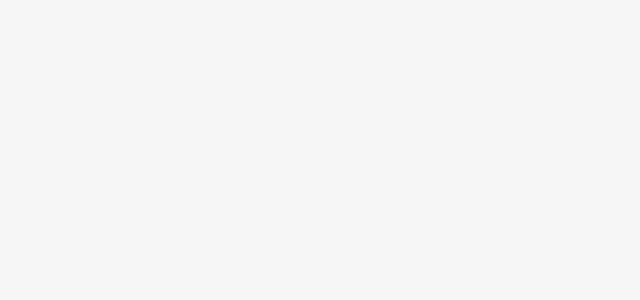
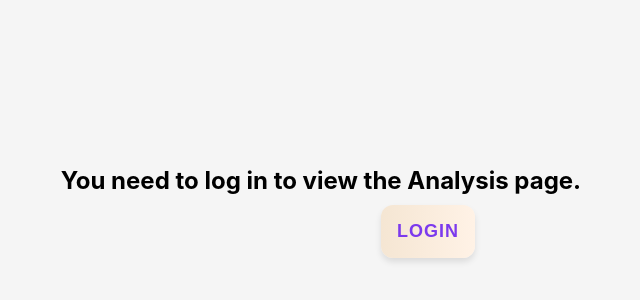
Before and after one commit to Aran169/City-Monitor, a React (Create React App) app in the folder Frontend/: page /login-required in a window 1280 px wide. Before the commit this address had no page. Shown: the part 134-434 px from the top of the page, without its empty margins (319-959 px from the left). Built offline with nearby package versions, Linux system fonts and the light colour scheme.

Commit message:
analysis

```diff
--- a/Frontend/src/App.js
+++ b/Frontend/src/App.js
@@ -12,6 +12,7 @@ import Rural from "./Rural/Rural.jsx";
 import ForgotPassword from "./Forgetpass/Forgetpass";
 import ResetPassword from "./Resetpass/Resetpass";
 import VerifyEmail from "./Verifyemail/Verifyemail";
+import LoginRequired from "./LoginRequired/LoginRequired";
 
 function App() {
   return (
@@ -29,6 +30,7 @@ function App() {
         <Route path="/forgot-password" element={<ForgotPassword />} />
         <Route path="/reset-password/:token" element={<ResetPassword />} />
         <Route path="/verify-email/:token" element={<VerifyEmail />} />
+        <Route path="/login-required" element={<LoginRequired />} />
 
       </Routes>
     </Router>
--- a/Frontend/src/Header/Header.jsx
+++ b/Frontend/src/Header/Header.jsx
@@ -1,5 +1,5 @@
 import React, { useState, useEffect } from "react";
-import { Link } from "react-router-dom";
+import { Link} from "react-router-dom";
 import { auth } from "../firebaseConfig"; // Import Firebase authentication
 import { signOut } from "firebase/auth"; // Import signOut function
 import "./Header.css";
@@ -57,6 +57,9 @@ function Header() {
     return () => clearInterval(interval);
   });
 
+
+
+
   return (
     <>
       <div className='header'>
@@ -70,7 +73,7 @@ function Header() {
           <div className='right-container-navbar'>
             <Link to='/'>Home</Link>
             <Link to='/features'>Features</Link>
-            <Link to='/analysis'>Analysis</Link>
+            <Link to={user ? "/analysis" : "/login-required"}>Analysis</Link>
             <Link to='/about'>About</Link>
 
             {user ? (
--- /dev/null
+++ b/Frontend/src/LoginRequired/LoginRequired.css
@@ -0,0 +1,11 @@
+
+.login-required-container{
+    display: flex;
+    justify-content: center;
+    align-items: center;
+    margin-top: 300px;
+}
+
+.login-required-button{
+    margin-left: 700px;
+}
--- /dev/null
+++ b/Frontend/src/LoginRequired/LoginRequired.jsx
@@ -0,0 +1,20 @@
+import React from "react";
+import { Link } from "react-router-dom";
+import "./LoginRequired.css"; // Add styles for this page
+
+const LoginRequired = () => {
+  return (
+    <>    <div className="login-required-container">
+      <h2>You need to log in to view the Analysis page.</h2>
+      </div>
+      <div className="login-required-button">
+      <Link to="/login">
+        <button className="login-button">Login</button>
+      </Link>
+    </div>
+    </>
+
+  );
+};
+
+export default LoginRequired;
```
